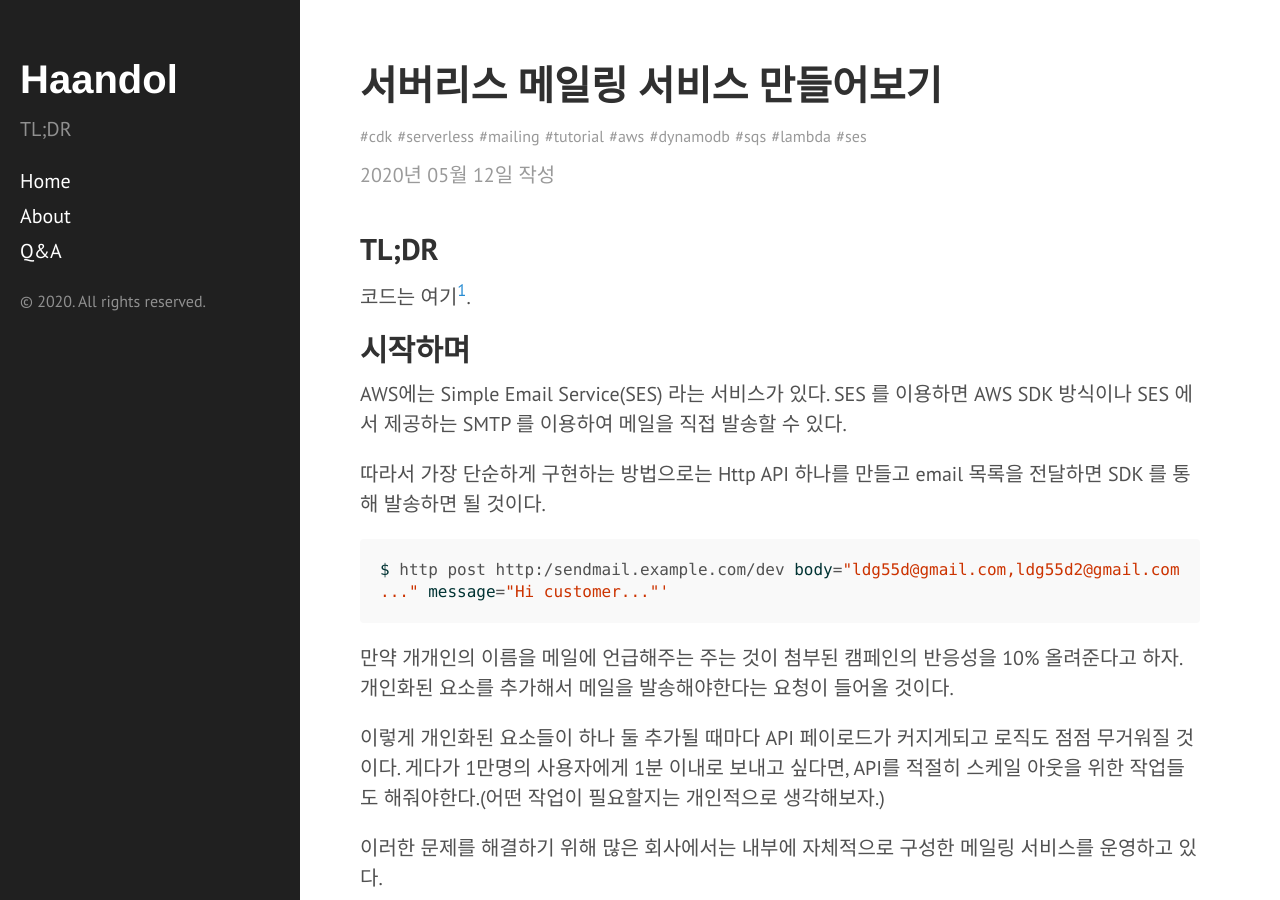
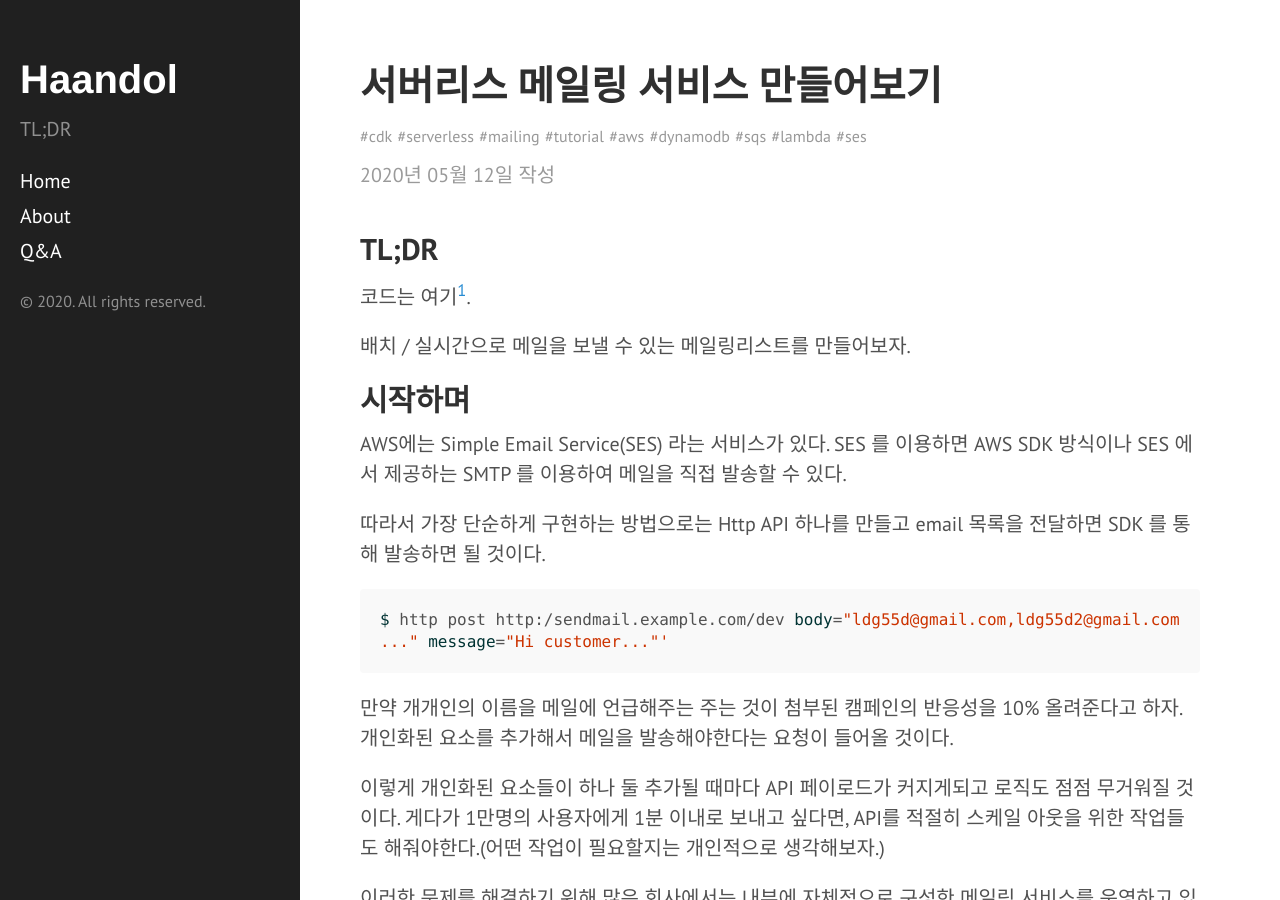
Before and after one commit to haandol/haandol.github.com, a Jekyll site: the page built from _posts/2020-05-12-serverless-mailing-service-on-aws.md, in a window 1280 px wide and 900 px high. Built offline with Jekyll 4.4.1, drawn with Linux system fonts in a browser that asks for light colours; comment, search, counter and statistics services are not loaded.

Commit message:
add tldr

```diff
--- a/_posts/2020-05-12-serverless-mailing-service-on-aws.md
+++ b/_posts/2020-05-12-serverless-mailing-service-on-aws.md
@@ -11,6 +11,8 @@ publish: true
 ## TL;DR
 
 코드는 여기[^1].
+
+배치 / 실시간으로 메일을 보낼 수 있는 메일링리스트를 만들어보자.
 
 ## 시작하며
 
```
